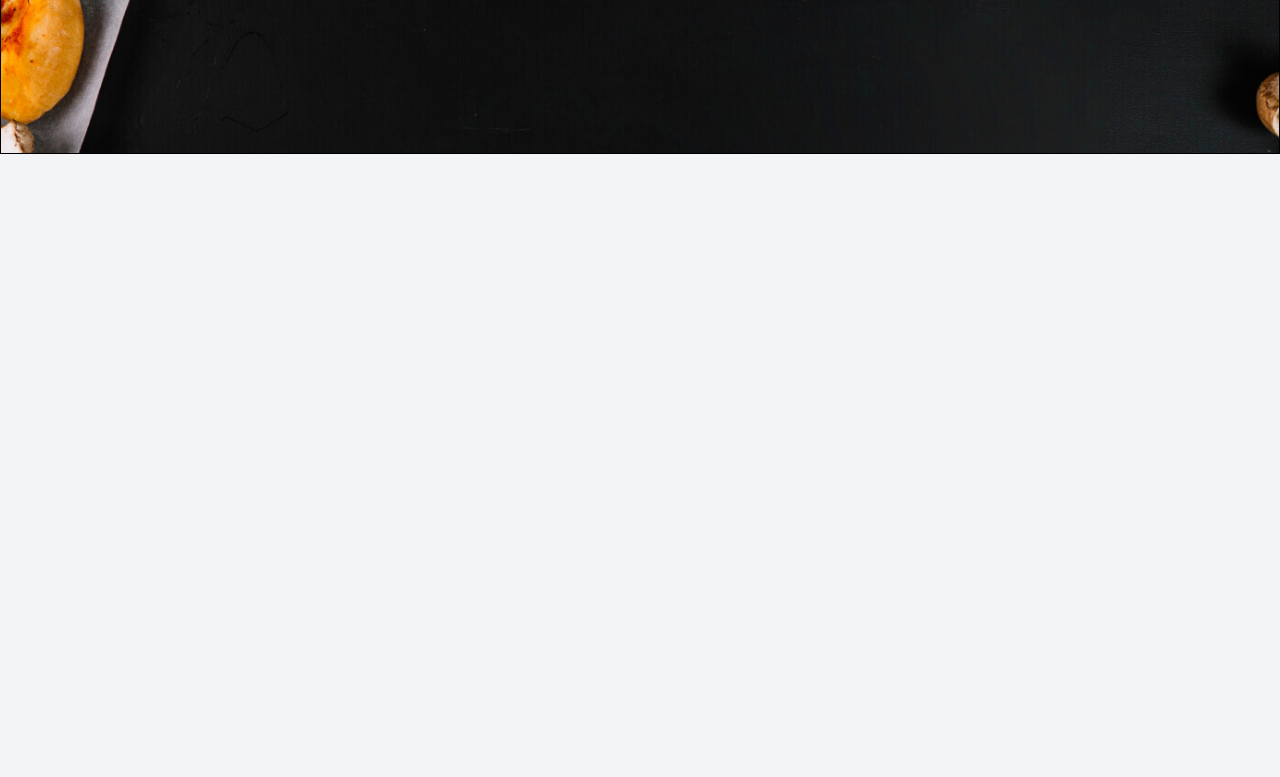
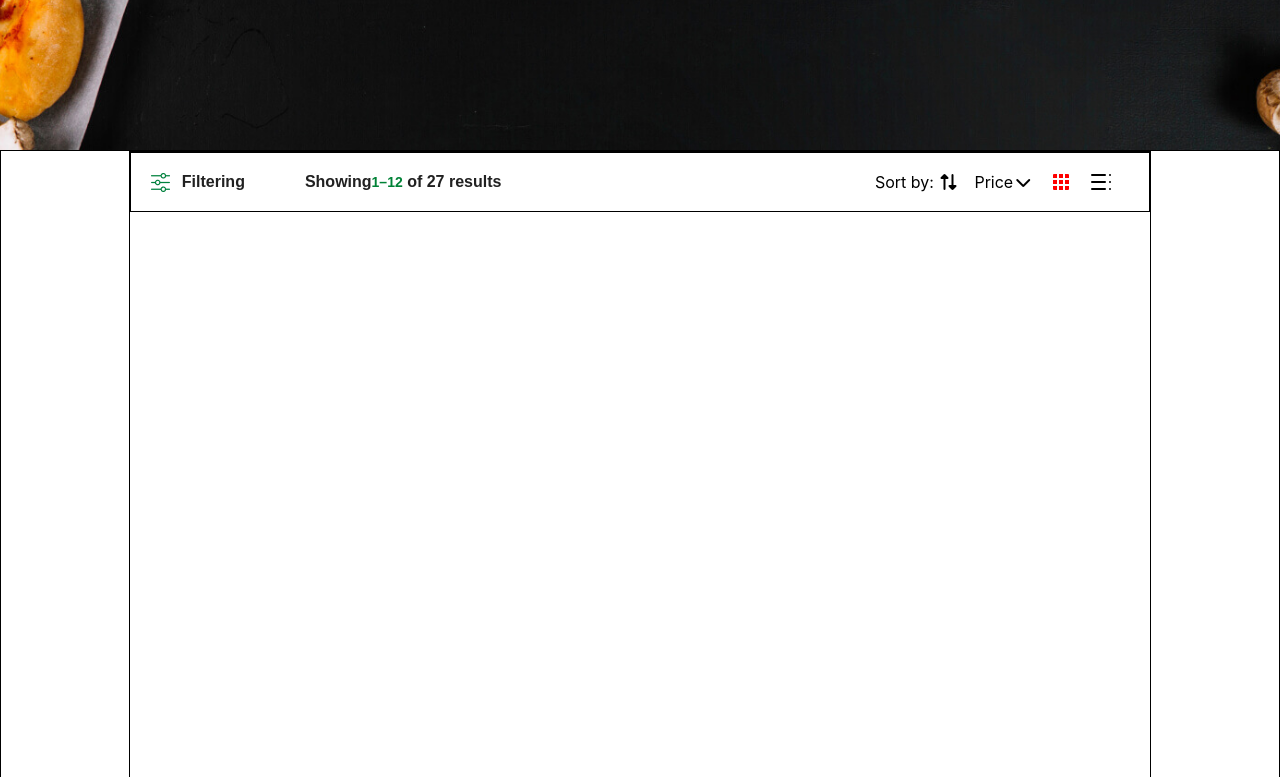
Before and after one commit to thakorvijay91/food-king, a website: page src/shop.html in a window 1280 px wide. Shown: the part 302-1079 px from the top of the page. Before the commit the page ends 800 px from the top, so only its background shows below. Drawn offline with nearby package versions, Linux system fonts and the light colour scheme.

Commit message:
shop page woocommerce notices wrapper

```diff
--- a/src/shop.html
+++ b/src/shop.html
@@ -9,11 +9,11 @@
     <link rel="stylesheet" href="https://cdn.jsdelivr.net/npm/swiper@14.0.1/swiper-bundle.min.css" />
     <link href="https://unpkg.com/aos@2.3.1/dist/aos.css" rel="stylesheet">
 </head>
-<body class="p-0 m-0 box-border bg-gray-100">
+<body class="p-0 m-0 box-border">
 
 <!-- header start-->
 
-<header class="border">
+<header>
     <div class="flex items-center justify-between w-full h-23 pl-20">
     <!-- logo -->
     <div>
@@ -45,7 +45,7 @@
 </header>
 
 <!-- breadcrum sectoin start -->
- <section class="h-auto border">
+ <section class="h-auto ">
    <div class="bg-[url(/src/img/breadcrumb.jpg)] h-90 w-full bg-no-repeat bg-cover bg-center relative">
     <!-- text contact -->
      <div>
@@ -58,6 +58,45 @@
      </div>
    </div>
  </section>
+
+ <!-- food cataagory section start -->
+  <section class="h-screen border">
+   <div class="mx-auto h-full w-4/5 border">
+    <!-- woocommerce-notices-wrapper -->
+    <div class="h-15 w-full border flex items-center justify-between">
+        <div class="flex items-center gap-15 pl-5">
+            <h5>
+            <a href="" class="flex items-center gap-3">
+                <img src="./img/filter.png" alt="">
+                <span class="font-ravi font-semibold text-header">
+                    Filtering
+                </span>
+                </a>
+            </h5>
+
+            <h5 class="font-ravi font-semibold text-header">
+                <a href="">
+                    Showing<span class="text-green-700 text-sm">1–12</span> of 27 results
+                </a>
+            </h5>
+        </div>
+        <div class="flex  items-center gap-4 pr-9">
+            <h6>Sort by:
+                <a href=""><i class="fa-solid fa-up-down"></i></a>
+            </h6>
+            <div>
+                <span>Price</span><i class="fa-solid fa-chevron-down"></i>
+            </div>
+            <div>
+                <a href=""><svg xmlns="http://www.w3.org/2000/svg" width="24" height="24" viewBox="0 0 24 24" fill="red" stroke="white" stroke-width="2" stroke-linecap="round" stroke-linejoin="round" class="lucide lucide-grid-3x3 preview-icon"><rect width="18" height="18" x="3" y="3" rx="2"/><path d="M3 9h18"/><path d="M3 15h18"/><path d="M9 3v18"/><path d="M15 3v18"/></svg></a>
+            </div>
+            <div>
+                <a href=""><svg xmlns="http://www.w3.org/2000/svg" width="24" height="24" viewBox="0 0 24 24" fill="none" stroke="currentColor" stroke-width="2" stroke-linecap="round" stroke-linejoin="round" class="lucide lucide-table-of-contents preview-icon"><path d="M16 5H3"/><path d="M16 12H3"/><path d="M16 19H3"/><path d="M21 5h.01"/><path d="M21 12h.01"/><path d="M21 19h.01"/></svg></a>
+            </div>
+        </div>
+    </div>
+   </div>
+  </section>
 <script src="js/jquery-4.0.0.min.js"></script>
 <script src="js/script.js"></script>
 </body>
```
Also changed, not shown: src/css/output.css, src/img/filter.png (added).
